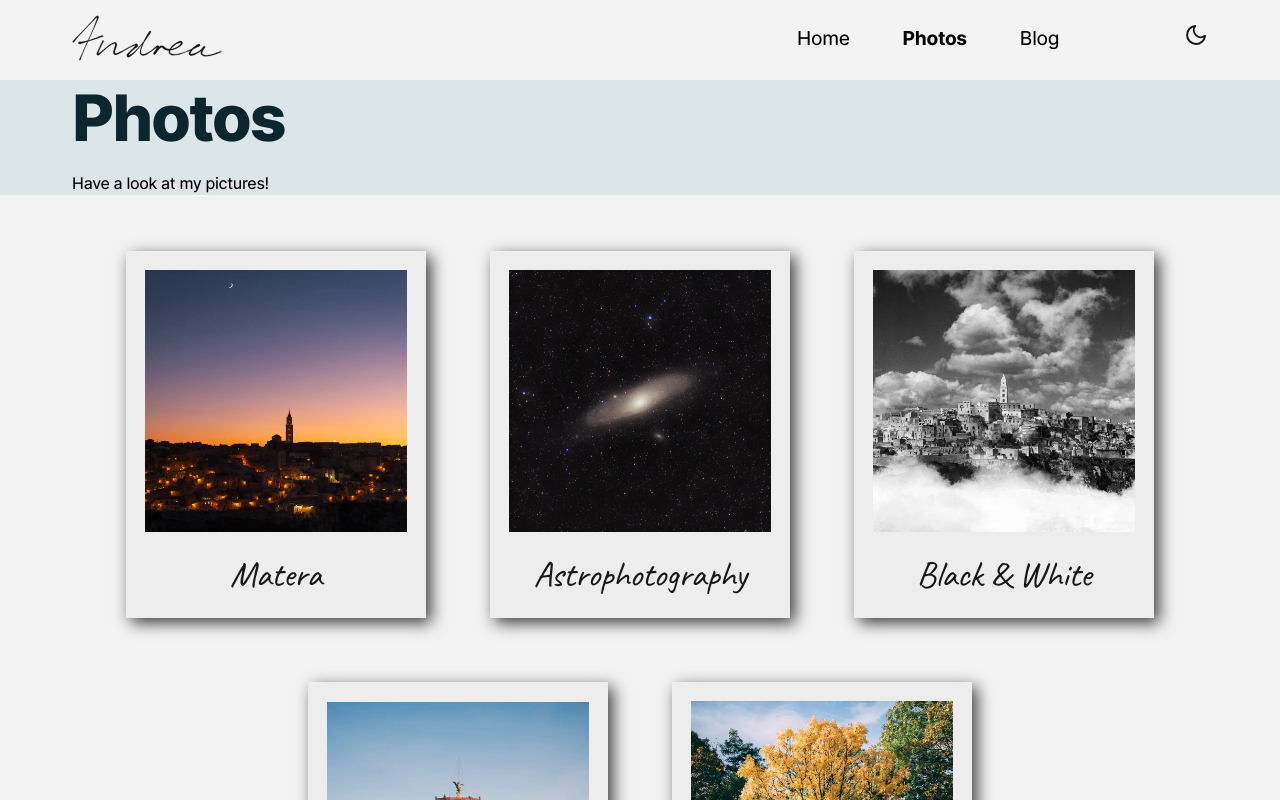
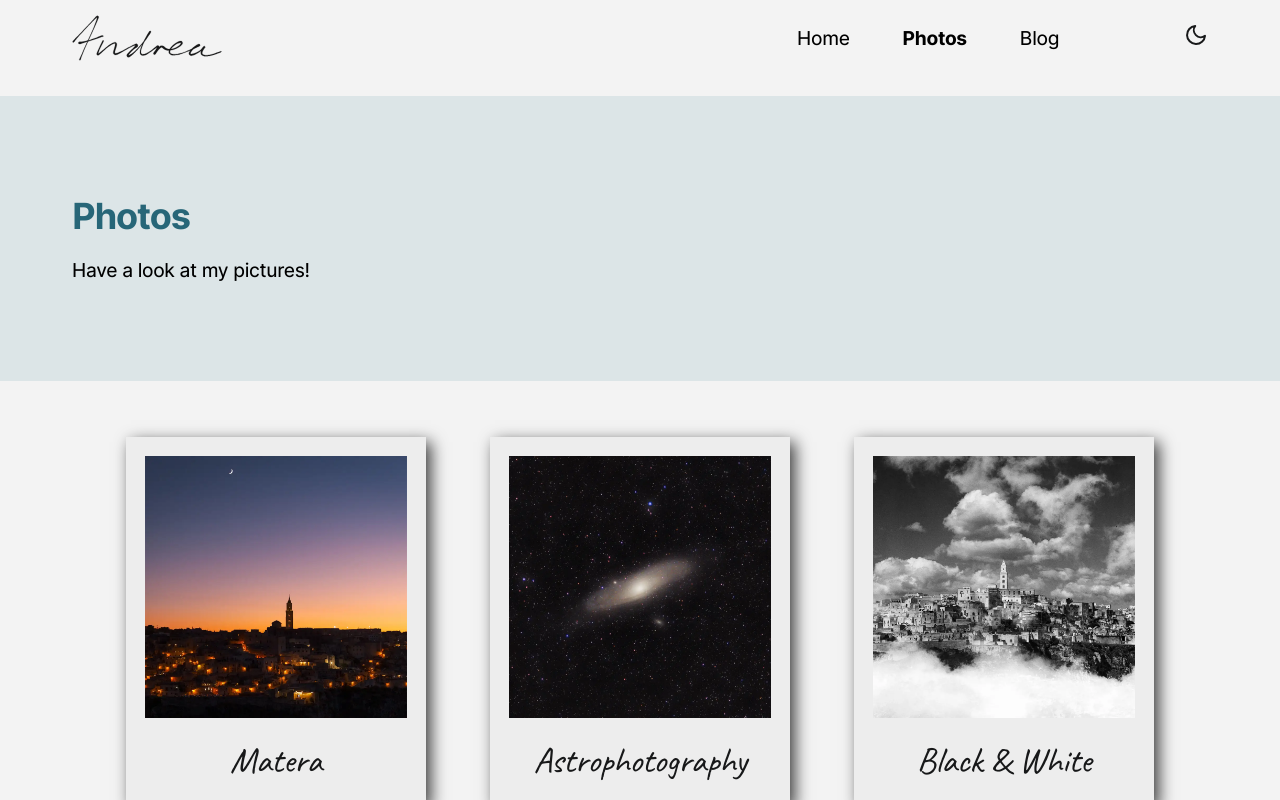
Before and after one commit to andreaiaia/blog, a Next.js app: page /photos in a window 1280 px wide. Shown: the top 800 px of the page. Built offline with nearby package versions, Linux system fonts and the light colour scheme.

Commit message:
Add style for hero

```diff
--- a/pages/photos/Photos.module.scss
+++ b/pages/photos/Photos.module.scss
@@ -1,6 +1,20 @@
 @use '../../styles/_globals.module' as *;
 
 $gap: 1rem;
+
+.hero {
+  padding: 6rem 0;
+  margin-top: 1rem;
+
+  p {
+    font-size: 1.2rem;
+  }
+
+  .title {
+    @include h2;
+    margin-top: 0;
+  }
+}
 
 .container {
   @include container;
```
